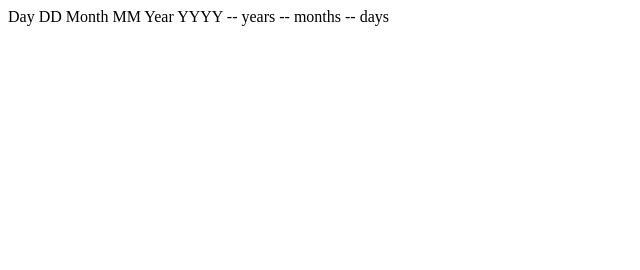
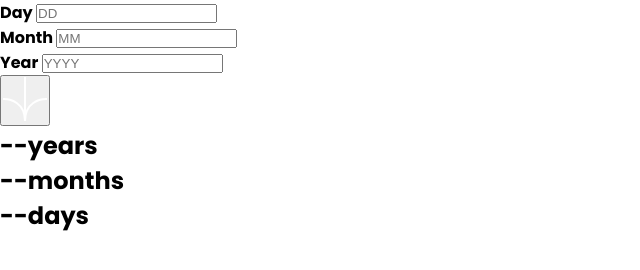
Before and after one commit to juanCruzCalderon/frontend-mentor__age-calculator-app, a plain HTML site: page index.html in a window 1280 px wide. Shown: the whole page, without its empty margins (0-640 px from the left). Drawn offline with Linux system fonts and the light colour scheme.

Commit message:
HTML structure

```diff
--- a/index.html
+++ b/index.html
@@ -3,27 +3,45 @@
 <head>
   <meta charset="UTF-8">
   <meta name="viewport" content="width=device-width, initial-scale=1.0"> <!-- displays site properly based on user's device -->
-
+  <link rel="preconnect" href="https://fonts.googleapis.com">
+<link rel="preconnect" href="https://fonts.gstatic.com" crossorigin>
+<link href="https://fonts.googleapis.com/css2?family=Poppins:ital,wght@0,700;1,400;1,800&display=swap" rel="stylesheet">
   <link rel="icon" type="image/png" sizes="32x32" href="./assets/images/favicon-32x32.png">
-
-  <title>Frontend Mentor | Age calculator app</title>
+  <link rel="stylesheet" href="style.css">
+  <title>Age calculator app</title>
 
 </head>
 <body>
 
-  Day
-  DD
+  <main class="container">
 
-  Month
-  MM
+    <form class="form" action="">
 
-  Year
-  YYYY
+      <div class="inputs">
+        <div class="input-container">
+          <span>Day</span>
+          <input type="text" name="dia" placeholder="DD">
+        </div>
+        <div class="input-container">
+          <span>Month</span>
+          <input type="text" name="mes" placeholder="MM">
+        </div>
+        <div class="input-container">
+          <span>Year</span>
+          <input type="text" name="anio" placeholder="YYYY">
+        </div>
+      </div>
 
-  -- years
-  -- months
-  -- days
+      <button type="submit"><img src="./assets/images/icon-arrow.svg" alt="action"></button>
+    </form>
 
+    <section class="result">
+      <h2 class="result__text"><span class="result__text">--</span>years</h2>
+      <h2 class="result__text"><span class="result__text">--</span>months</h2>
+      <h2 class="result__text"><span class="result__text">--</span>days</h2>
+    </section>
+  </main>
 
+ <script src="script.js"></script>
 </body>
 </html>
--- /dev/null
+++ b/script.js
@@ -0,0 +1,6 @@
+function get(params) {
+    return document.querySelector(params);
+}
+function getAll(params) {
+    return document.querySelectorAll(params);
+}
--- /dev/null
+++ b/style.css
@@ -0,0 +1,12 @@
+*{
+    margin: 0;
+    padding: 0;
+    box-sizing: border-box;
+}
+
+:root{
+
+}
+body{
+    font-family: 'Poppins', sans-serif;
+}
```
